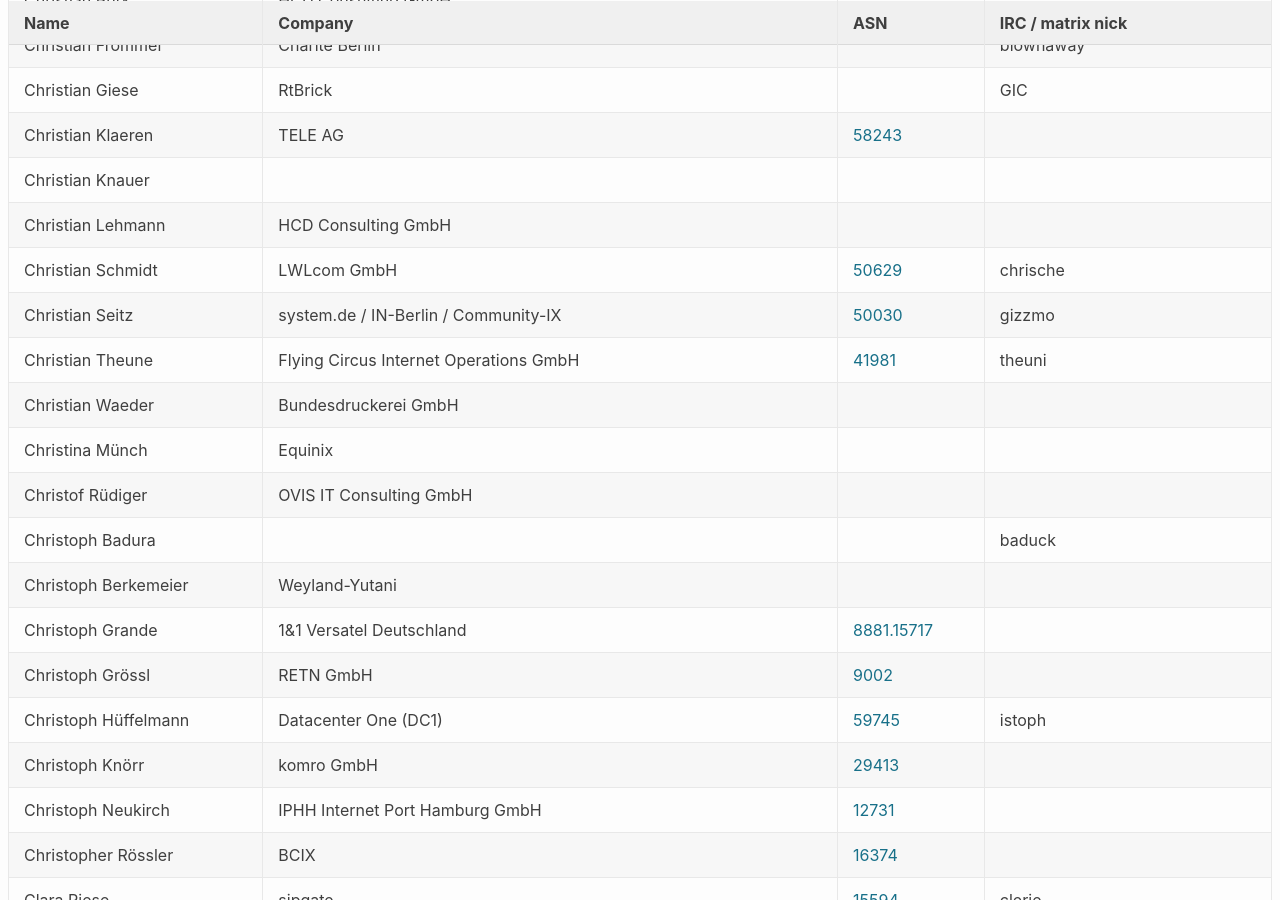
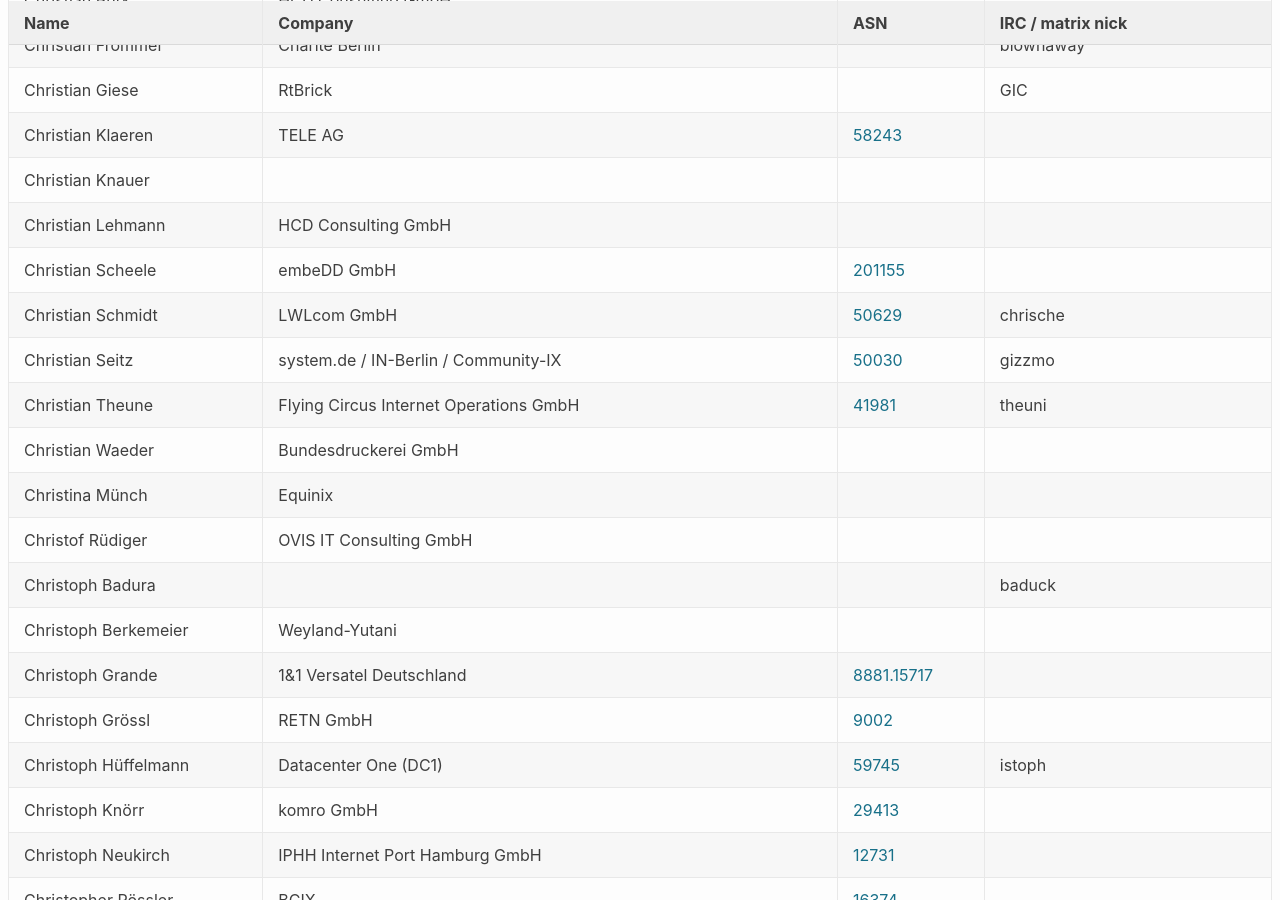
Before and after one commit to denog/pretix-attendeelist, a Jekyll site: the page built from denog16/index.markdown, in a window 1280 px wide and 900 px high, scrolled down 3463 px. Built offline with Jekyll 4.4.1, drawn with Linux system fonts in a browser that asks for light colours.

Commit message:
Latest data: Sat Nov  2 22:48:10 UTC 2024

```diff
--- a/_data/attendees_denog16_onsite.json
+++ b/_data/attendees_denog16_onsite.json
@@ -472,6 +472,12 @@
     "company": "HCD Consulting GmbH",
     "irc": null,
     "asn": null
+  },
+  {
+    "name": "Christian Scheele",
+    "company": "embeDD GmbH",
+    "irc": null,
+    "asn": "201155"
   },
   {
     "name": "Christian Schmidt",
```
